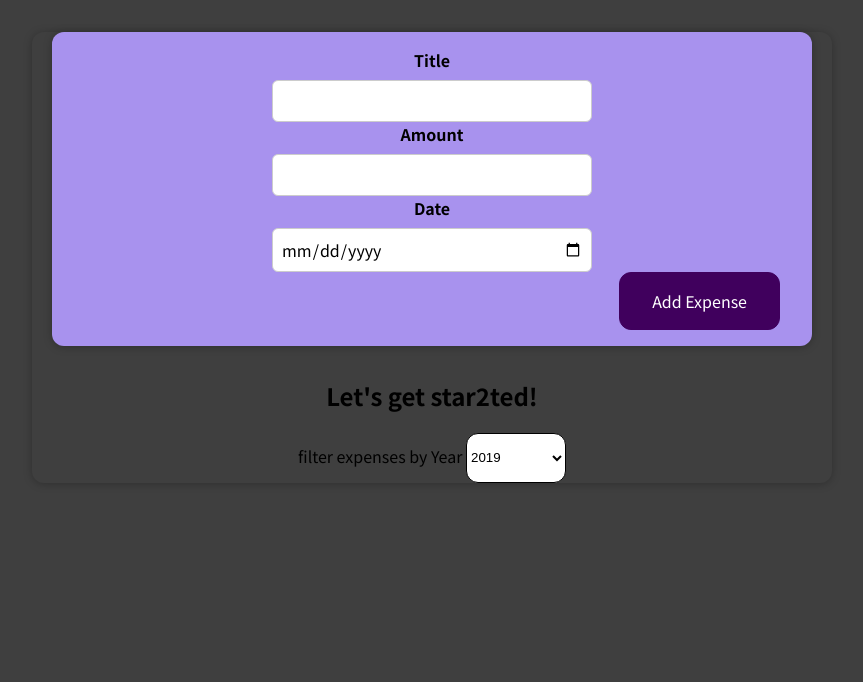
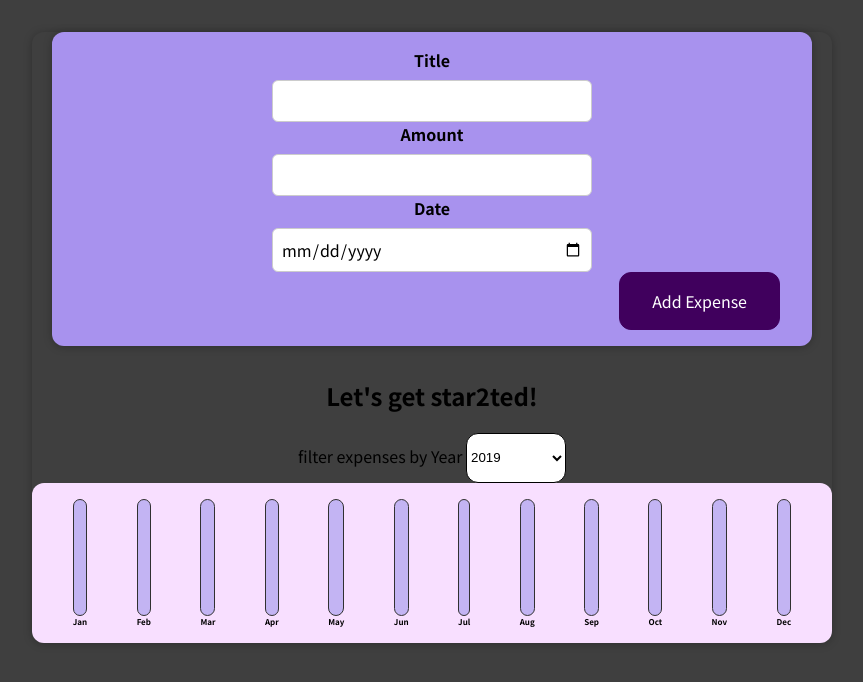
Before and after one commit to Ashraf-Magdy-Mostafa/React-Trial, a React (Create React App) app: page / in a window 1280 px wide. Shown: the top 682 px of the page, without its empty margins (208-1071 px from the left). Built offline with nearby package versions, Linux system fonts and the light colour scheme.

Commit message:
added expense Chart Bar

```diff
--- a/src/App.js
+++ b/src/App.js
@@ -3,7 +3,7 @@
 import { NewExpense } from "./comp/NewExpense/NewExpense";
 import { Card } from "./comp/card";
 import { FilteredExpenses } from "./comp/filteredExpenses";
-import Expences from "./comp/expnces";
+import ExpenseChart from "./comp/Chart/ExpenseChart";
 export const DUMMY_EXPENSES = [
   {
     id: "e1",
@@ -11,18 +11,18 @@
     amount: 94.12,
     date: new Date(2022, 2, 12),
   },
-  { id: "e2", title: "New TV", amount: 799.49, date: new Date(2021, 2, 12) },
+  { id: "e2", title: "New TV", amount: 799.49, date: new Date(2021, 6, 12) },
   {
     id: "e3",
     title: "Car Insurance",
     amount: 294.67,
-    date: new Date(2020, 2, 28),
+    date: new Date(2020, 8, 28),
   },
   {
     id: "e4",
     title: "New Desk (Wooden)",
     amount: 450,
-    date: new Date(2022, 2, 12),
+    date: new Date(2022, 5, 12),
   },
 ];
 function App() {
@@ -52,7 +52,7 @@
       <NewExpense onAddExpense={addExpenseHandler} />
       <h2>Let's get star2ted!</h2>
       <FilteredExpenses selected={year} onChangeYear={yearHandler} />
-
+      <ExpenseChart expenses={filteredExpensesArray} />
       <List onlist={filteredExpensesArray} />
     </Card>
   );
--- /dev/null
+++ b/src/comp/Chart/Chart.css
@@ -0,0 +1,9 @@
+.chart {
+  padding: 1rem;
+  border-radius: 12px;
+  background-color: #f8dfff;
+  text-align: center;
+  display: flex;
+  justify-content: space-around;
+  height: 10rem;
+}
--- /dev/null
+++ b/src/comp/Chart/Chart.js
@@ -0,0 +1,19 @@
+import ChartBar from "./ChartBar.js";
+import "./Chart.css";
+export const Chart = (props) => {
+  const dataPointValues = props.dataPoints.map((ObjectElm) => ObjectElm.value);
+  const totalMaximum = Math.max(...dataPointValues);
+  return (
+    <div className="chart">
+      {props.dataPoints.map((datapoint) => (
+        <ChartBar
+          value={datapoint.value}
+          maxValue={totalMaximum}
+          label={datapoint.label}
+          key={datapoint.label}
+        />
+      ))}
+    </div>
+  );
+};
+export default Chart;
--- /dev/null
+++ b/src/comp/Chart/ChartBar.css
@@ -0,0 +1,30 @@
+.chart-bar {
+  height: 100%;
+  display: flex;
+  flex-direction: column;
+  align-items: center;
+}
+
+.chart-bar__inner {
+  height: 100%;
+  width: 100%;
+  border: 1px solid #313131;
+  border-radius: 12px;
+  background-color: #c3b4f3;
+  overflow: hidden;
+  display: flex;
+  flex-direction: column;
+  justify-content: flex-end;
+}
+
+.chart-bar__fill {
+  background-color: #4826b9;
+  width: 100%;
+  transition: all 0.3s ease-out;
+}
+
+.chart-bar__label {
+  font-weight: bold;
+  font-size: 0.5rem;
+  text-align: center;
+}
--- /dev/null
+++ b/src/comp/Chart/ChartBar.js
@@ -0,0 +1,20 @@
+import "./ChartBar.css";
+export const ChartBar = (props) => {
+  let barFillHeight = "0%";
+
+  if (props.maxValue > 0) {
+    barFillHeight = Math.round((props.value / props.maxValue) * 100) + "%";
+  }
+  return (
+    <div className="chart-bar">
+      <div className="chart-bar__inner">
+        <div
+          className="chart-bar__fill"
+          style={{ height: barFillHeight }}
+        ></div>
+      </div>
+      <div className="chart-bar__label">{props.label}</div>
+    </div>
+  );
+};
+export default ChartBar;
--- /dev/null
+++ b/src/comp/Chart/ExpenseChart.css
@@ -0,0 +1,24 @@
+.expenses-filter {
+  color: white;
+  padding: 0 1rem;
+}
+
+.expenses-filter__control {
+  display: flex;
+  width: 100%;
+  align-items: center;
+  justify-content: space-between;
+  margin: 1rem 0;
+}
+
+.expenses-filter label {
+  font-weight: bold;
+  margin-bottom: 0.5rem;
+}
+
+.expenses-filter select {
+  font: inherit;
+  padding: 0.5rem 3rem;
+  font-weight: bold;
+  border-radius: 6px;
+}
--- /dev/null
+++ b/src/comp/Chart/ExpenseChart.js
@@ -0,0 +1,26 @@
+import Chart from "./Chart";
+import React from "react";
+const ExpenseChart = (props) => {
+  const chartDataPoints = [
+    { label: "Jan", value: 0 },
+    { label: "Feb", value: 0 },
+    { label: "Mar", value: 0 },
+    { label: "Apr", value: 0 },
+    { label: "May", value: 0 },
+    { label: "Jun", value: 0 },
+    { label: "Jul", value: 0 },
+    { label: "Aug", value: 0 },
+    { label: "Sep", value: 0 },
+    { label: "Oct", value: 0 },
+    { label: "Nov", value: 0 },
+    { label: "Dec", value: 0 },
+  ];
+  for (const expense of props.expenses) {
+    const expenseMonth = expense.date.getMonth(); // starting at 0 => January => 0
+    chartDataPoints[expenseMonth].value += expense.amount;
+  }
+
+  return <Chart dataPoints={chartDataPoints} />;
+};
+
+export default ExpenseChart;
--- a/src/newList.js
+++ b/src/newList.js
@@ -1,5 +1,5 @@
 import { Card } from "./comp/card";
-import Expences from "./comp/expnces";
+import Expences from "./comp/expnces.js";
 
 export function List(props) {
   console.log(props.onlist);
```
